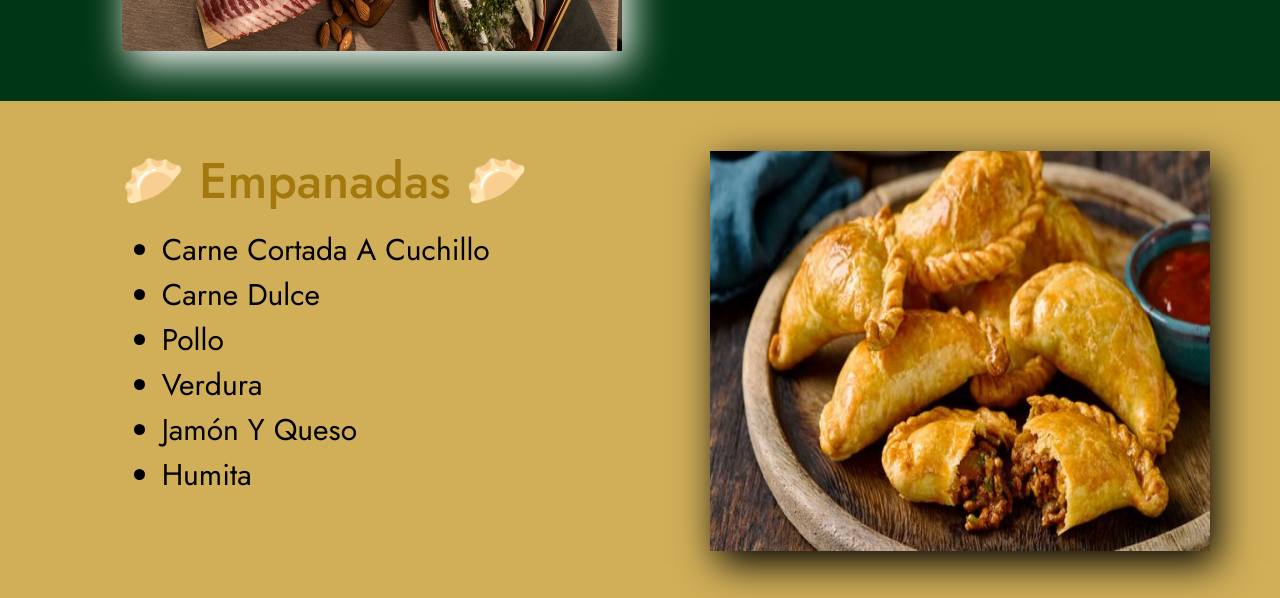
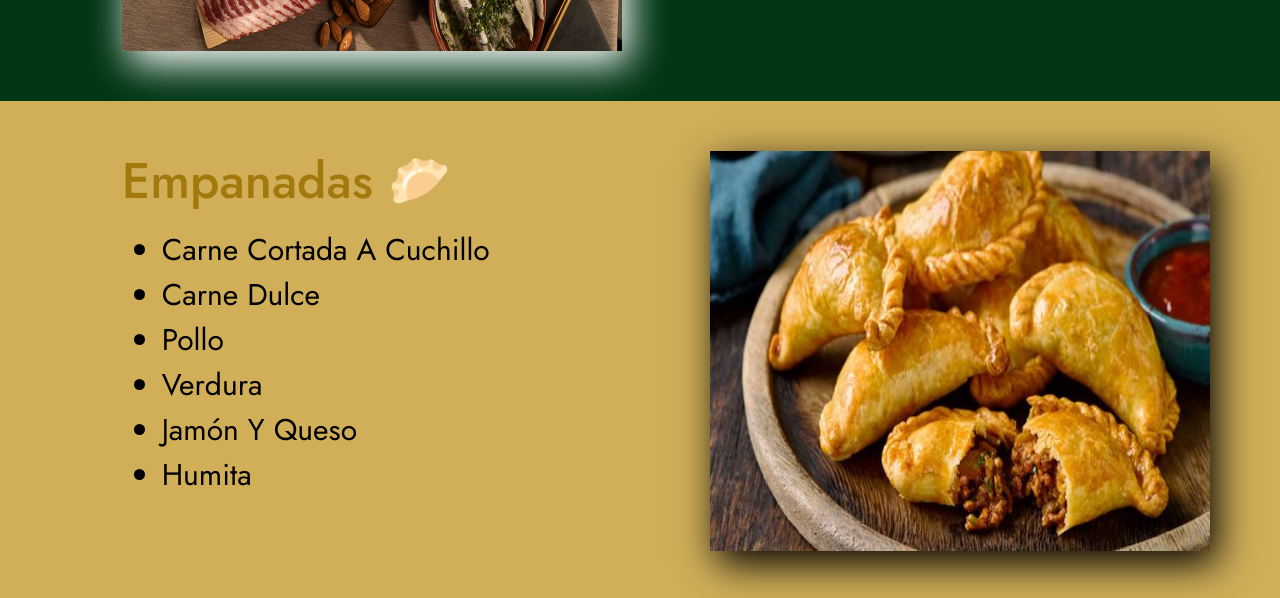
Before and after one commit to izarruald/pratohnos, a website: page views/servicios.html in a window 1280 px wide. Shown: the part 1444-2042 px from the top of the page. Drawn offline with nearby package versions, Linux system fonts and the light colour scheme.

Commit message:
saque un emoji de mas en servicios

```diff
--- a/views/servicios.html
+++ b/views/servicios.html
@@ -135,7 +135,7 @@
         <div class="container-fluid">
             <div class="row backgroundGold paddingTB">
                 <div class="offset-lg-1 col-lg-5 col-xs-12">
-                    <h2 class="fontTamanio5 fontGold empanadas__titulo--mobile">🥟 Empanadas 🥟</h2>
+                    <h2 class="fontTamanio5 fontGold empanadas__titulo--mobile">Empanadas 🥟</h2>
                     <p>
                         <ul class="fontTamanio3 black capitalize empanadas__parrafo--mobile">
                             <li>Carne cortada a cuchillo</li>
```
